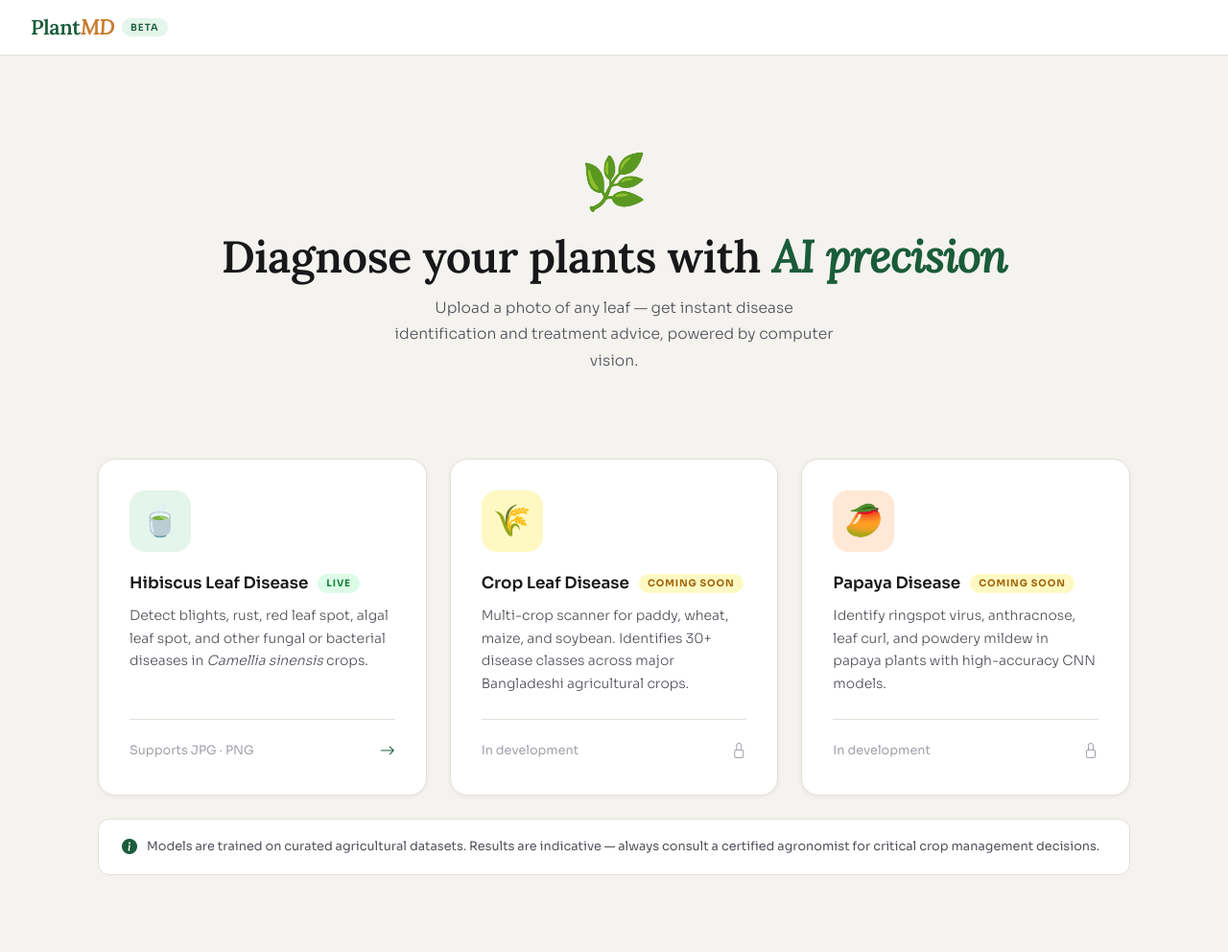
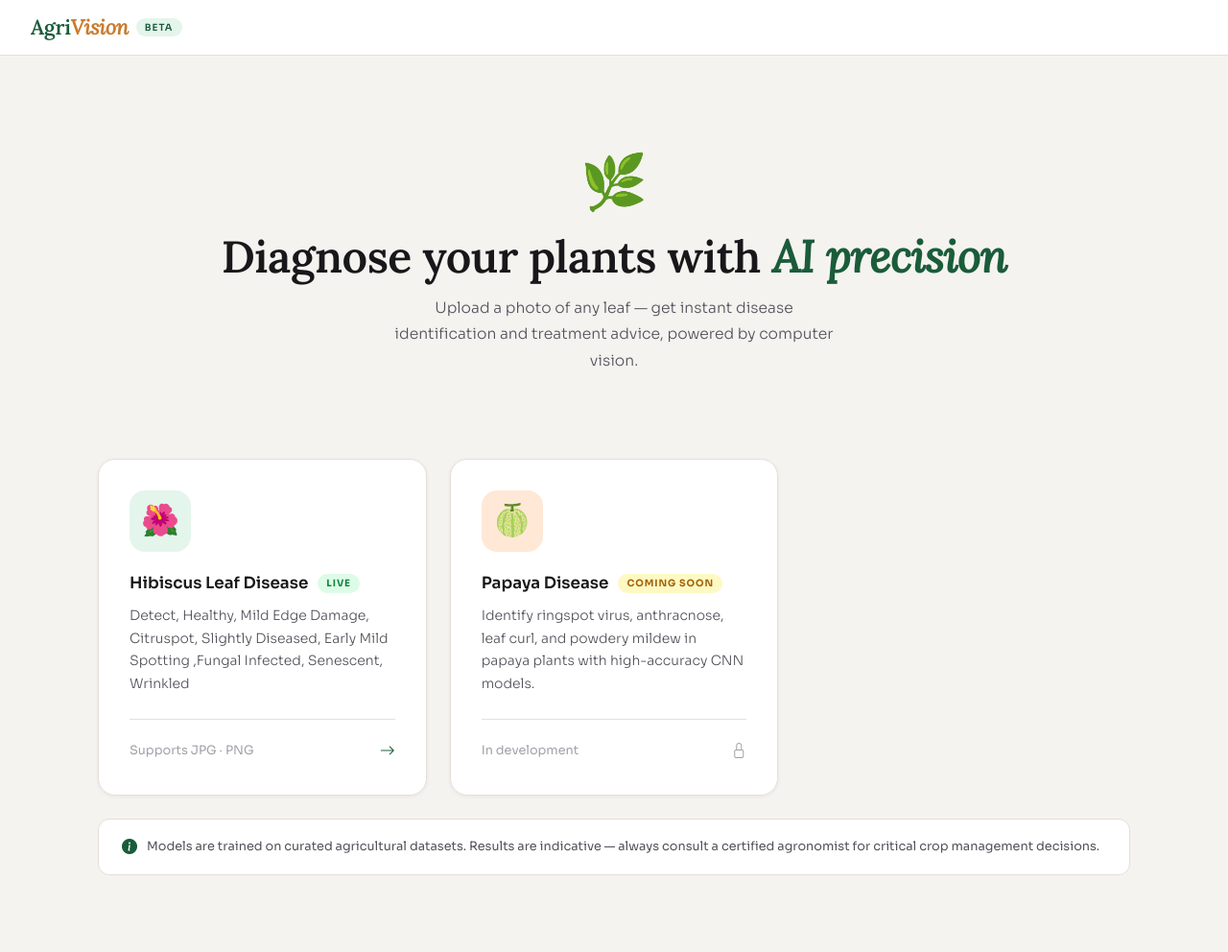
Before and after one commit to faysalhassantorjo/AgrivisionAI, a Django app: page / in a window 1280 px wide. Shown: the whole page at 96% size. Run offline with Django 5.2, Linux system fonts and the light colour scheme.

Commit message:
forntend changes

```diff
--- a/apps/hibiscus/templates/hibiscus/index.html
+++ b/apps/hibiscus/templates/hibiscus/index.html
@@ -20,7 +20,7 @@
 
     <!-- Papaya (disabled) -->
     <span class="tool-nav-item disabled">
-        <span class="nav-icon">🥭</span>
+        <span class="nav-icon"> 🍈</span>
         <span>Papaya Disease</span>
         <span class="soon-pip">Soon</span>
     </span>
--- a/templates/base.html
+++ b/templates/base.html
@@ -216,7 +216,7 @@
 
 <!-- Site Header -->
 <header class="site-header">
-    <a href="/" class="site-logo">Plant<em>MD</em></a>
+    <a href="/" class="site-logo">Agri<em>Vision</em></a>
     <span class="logo-tag">Beta</span>
 </header>
 
--- a/templates/home.html
+++ b/templates/home.html
@@ -180,14 +180,14 @@
 
         <!-- Tea Leaf -->
         <a href="/hibiscus/" class="app-card">
-            <div class="app-icon" style="background:#e4f5ec;">🍵</div>
+            <div class="app-icon" style="background:#e4f5ec;"> 🌺</div>
             <div class="app-card-header">
                 <span class="app-name">Hibiscus Leaf Disease</span>
                 <span class="badge-live">Live</span>
             </div>
             <p class="app-desc">
-                Detect blights, rust, red leaf spot, algal leaf spot, and other fungal or bacterial diseases in <em>Camellia sinensis</em> crops.
-            </p>
+                Detect, Healthy, Mild Edge Damage, Citruspot, Slightly Diseased, Early Mild Spotting
+,Fungal Infected, Senescent, Wrinkled</p>
             <div class="app-footer">
                 <span>Supports JPG · PNG</span>
                 <i class="bi bi-arrow-right go-arrow"></i>
@@ -195,24 +195,13 @@
         </a>
 
         <!-- Leaf Disease -->
-        <div class="app-card disabled">
-            <div class="app-icon" style="background:#fef9c3;">🌾</div>
-            <div class="app-card-header">
-                <span class="app-name">Crop Leaf Disease</span>
-                <span class="badge-soon">Coming Soon</span>
-            </div>
-            <p class="app-desc">
-                Multi-crop scanner for paddy, wheat, maize, and soybean. Identifies 30+ disease classes across major Bangladeshi agricultural crops.
-            </p>
-            <div class="app-footer">
-                <span>In development</span>
-                <i class="bi bi-lock go-arrow" style="color:var(--c-ink-3);"></i>
-            </div>
-        </div>
+
 
         <!-- Papaya -->
         <div class="app-card disabled">
-            <div class="app-icon" style="background:#ffe8d6;">🥭</div>
+            <div class="app-icon" style="background:#ffe8d6;">
+                🍈
+            </div>
             <div class="app-card-header">
                 <span class="app-name">Papaya Disease</span>
                 <span class="badge-soon">Coming Soon</span>
```
